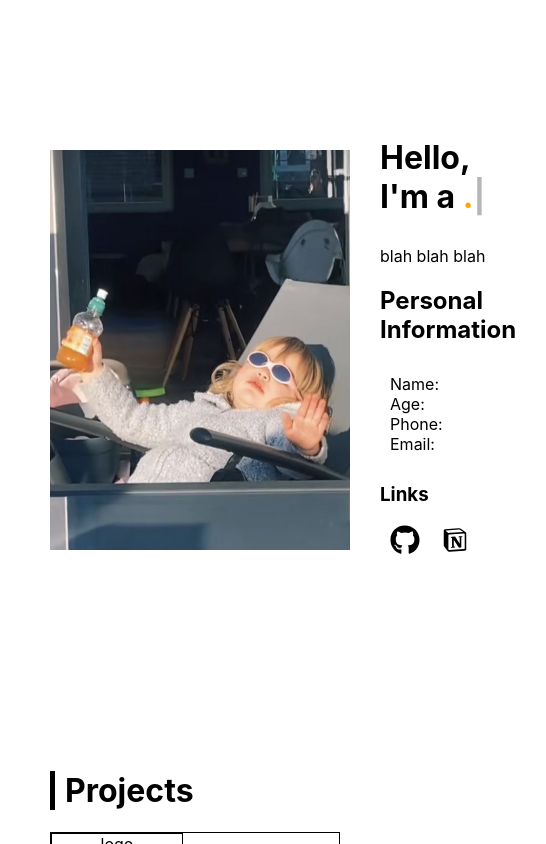
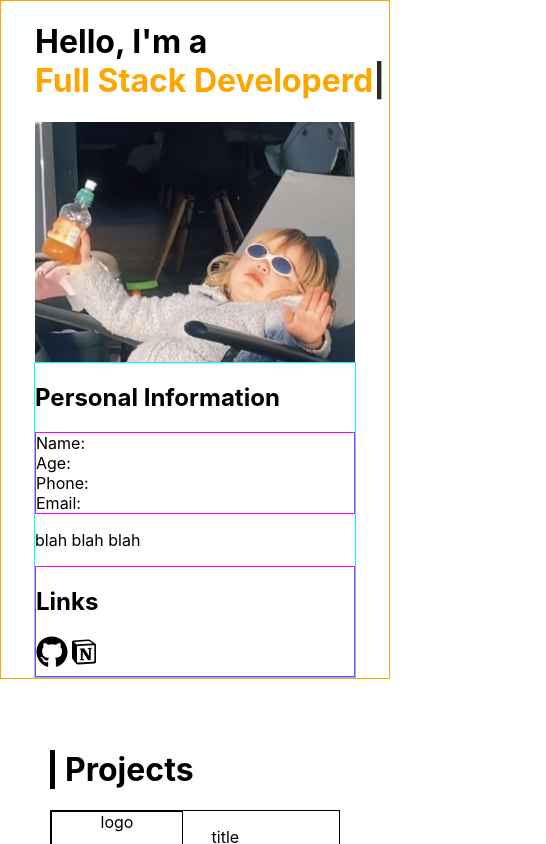
Before and after one commit to dittu08/dittu08.github.io, a React (Create React App) app: page / in a window 390 px wide. Shown: the top 844 px of the page, 546 px wide, since content can reach past the window. Built offline with nearby package versions, Linux system fonts and the light colour scheme.

Commit message:
UPDATE Home.js responsive web

```diff
--- a/src/Components/Home.js
+++ b/src/Components/Home.js
@@ -8,7 +8,7 @@ const Home = () => {
     const el = useRef(null);
     useEffect(() => {
         const typed = new Typed(el.current, {
-            strings: ["."],
+            strings: ["Full Stack Developerd"],
             typeSpeed: 50,
             loop: true,
             loopCount: Infinity,
@@ -20,16 +20,16 @@ const Home = () => {
     }, []);
     return (
         <StyledHome>
-            <StyledHomePic alt="temp pic" src="img/temppic.jpg" />
-            <StyledHomeInfo>
             <StyledHello>
                 <h1>
                     {" "}
-                        Hello, I'm a <StyledSpan ref={el} />{" "}
+                    Hello, I'm a <br /><StyledSpan ref={el} />{" "}
                 </h1>
             </StyledHello>
-                <StyledPerInfo>
-                    <p>blah blah blah</p>
+            <StyledHomePicBox>
+                <StyledHomePic alt="temp pic" src="img/temppic.jpg" />
+            </StyledHomePicBox>
+            <StyledPrsnInfo>
                 <h2>Personal Information</h2>
                 <StyledHomeUl>
                     <li>Name: </li>
@@ -37,8 +37,9 @@ const Home = () => {
                     <li>Phone: </li>
                     <li>Email: </li>
                 </StyledHomeUl>
+                <p>blah blah blah</p>
                 <StyledHomeStacks>
-                        <h3>Links</h3>
+                    <h2>Links</h2>
                     <StyledHomeA href="https://github.com/dittu08/dittu08" target="_blank" rel="noopener noreferrer">
                         <FaGithub />
                     </StyledHomeA>
@@ -46,8 +47,7 @@ const Home = () => {
                         <RiNotionFill />
                     </StyledHomeA>
                 </StyledHomeStacks>
-                </StyledPerInfo>
-            </StyledHomeInfo>
+            </StyledPrsnInfo>
         </StyledHome>
     )
 }
@@ -56,48 +56,50 @@ const Home = () => {
 
 const StyledHome = styled.div`
     display: flex;
-    flex-direction: row;
-    margin: auto;
-    /* border: 1px solid orange; */
-    height: 700px;
-    max-width: 1140px;
-    padding: 50px;
+    flex-direction: column;
+    border: 1px solid orange;
+    max-width: 100%;
     box-sizing: border-box;
+    align-items: center;
 `
-
+const StyledHomePicBox = styled.div`
+    width: 20rem;
+    height: 15rem;
+    overflow: hidden;
+`
 const StyledHomePic = styled.img`
-    margin: auto;
-    width: 300px;
-    height: 400px;
-`
-const StyledHomeInfo = styled.div`
-    margin: auto;
-    width: 600px;
+    width: 100%;
+    height: 100%;
+    object-fit: cover;
+    object-position: center;
 `
 const StyledHello = styled.div`
     /* border: 1px solid magenta; */
-    margin: 30px;
     text-align: start;
+    width: 20rem;
 `
 const StyledSpan = styled.span`
     color: orange;
+    overflow: visible;
+    white-space: nowrap;
 `
-const StyledPerInfo = styled.div`
-    /* border: 1px solid cyan; */
-    margin: 30px;
+const StyledPrsnInfo = styled.div`
+    border: 1px solid cyan;
     text-align: start;
+    width: 20rem;
 `
 const StyledHomeUl = styled.ul`
+    border: 1px solid magenta;
     list-style: none;
-    padding: 10px;
+    padding: 0;
 `
 const StyledHomeStacks = styled.div`
+    border: 1px solid magenta;
 `
 const StyledHomeA = styled.a`
     color: black;
-    font-size: 30px;
+    font-size: 2rem;
     text-decoration: none;
-    padding: 10px;
 `
 
 export default Home;
```
Lines whose indentation alone changed are shown as unchanged.
